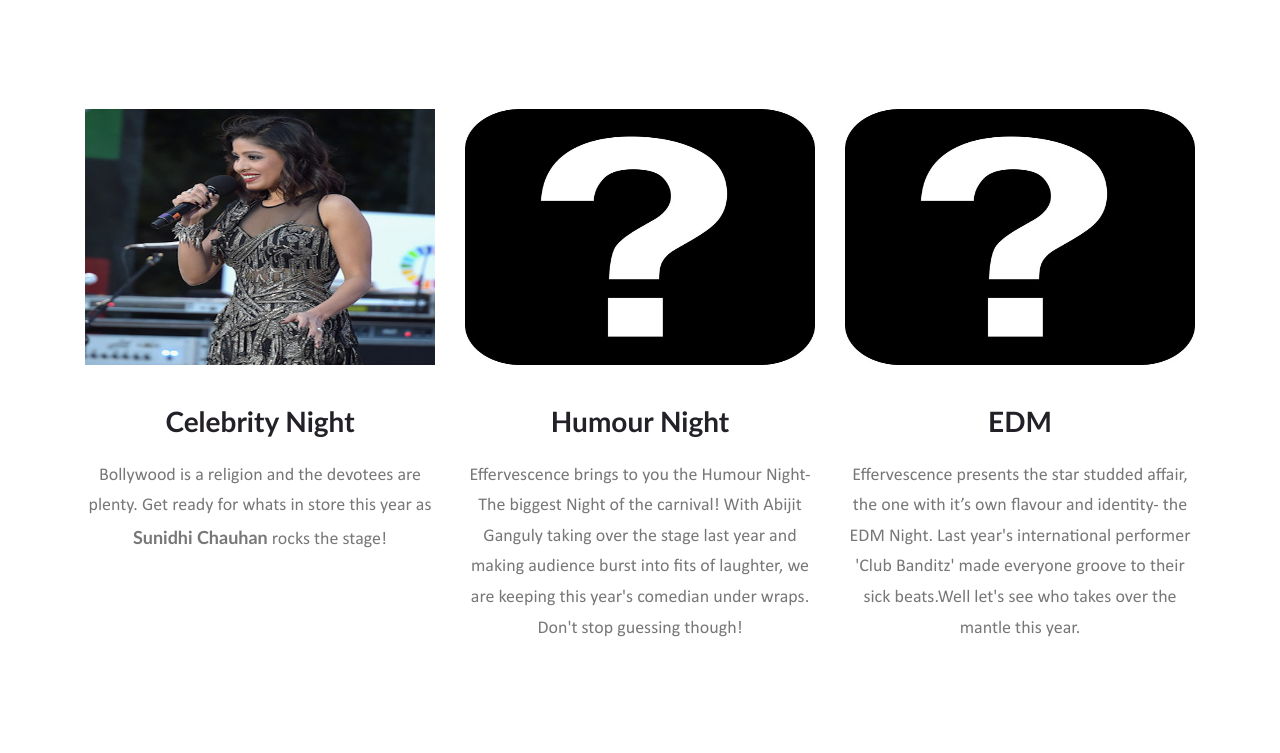
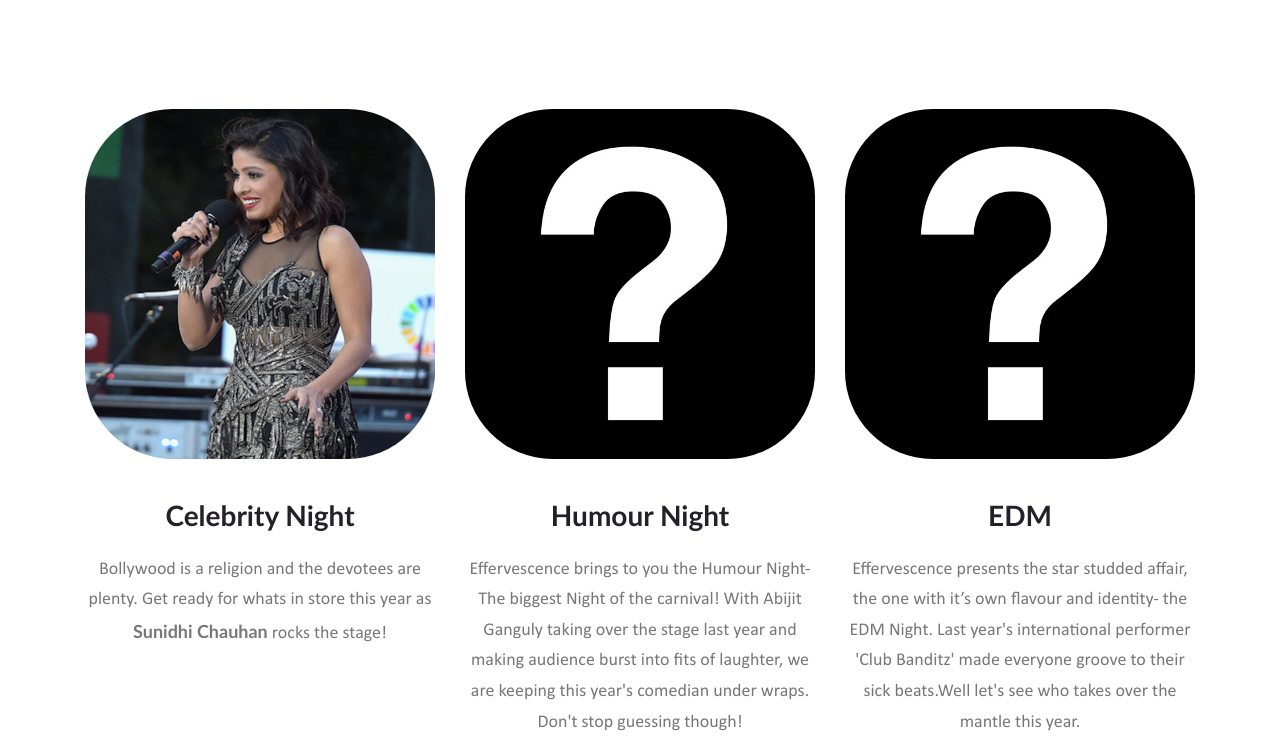
Before and after one commit to goodday451999/effe-edit, a plain HTML site: page index.html in a window 1280 px wide. Shown: the part 2616-3369 px from the top of the page. Drawn offline with nearby package versions, Linux system fonts and the light colour scheme; a script that the page names is missing.

Commit message:
Minor changes

```diff
--- a/index.html
+++ b/index.html
@@ -642,7 +642,7 @@
             <div class="col-12 col-sm-6 col-md-4">
                 <div class="next-event-wrap">
                     <figure>
-                        <a href="#"><img src="images/sunidhi.jpg" alt="1"></a>
+                        <a href="#"><img src="images/sunidhi2.jpg" alt="1"></a>
 
                         <!-- <div class="event-rating">Celeb</div> -->
                     </figure>
--- a/style.css
+++ b/style.css
@@ -812,12 +812,13 @@
 
 .homepage-next-events .next-event-wrap figure img {
     width: 100%;
-    height: 20vw;
-}
-
-
-
-@media screen and (max-width: 760px) {
+    height: 100%;
+    border-radius: 25%;
+}
+
+
+
+/* @media screen and (max-width: 760px) {
     .homepage-next-events .next-event-wrap figure img {
         width: 100%;
         height: 40vw;
@@ -829,7 +830,7 @@
         width: 100%;
         height: 80vw;
     }
-}
+} */
 
 .homepage-next-events .next-event-wrap .event-rating {
     display: flex;
```
Also changed, not shown: images/sunidhi2.jpg (added).
